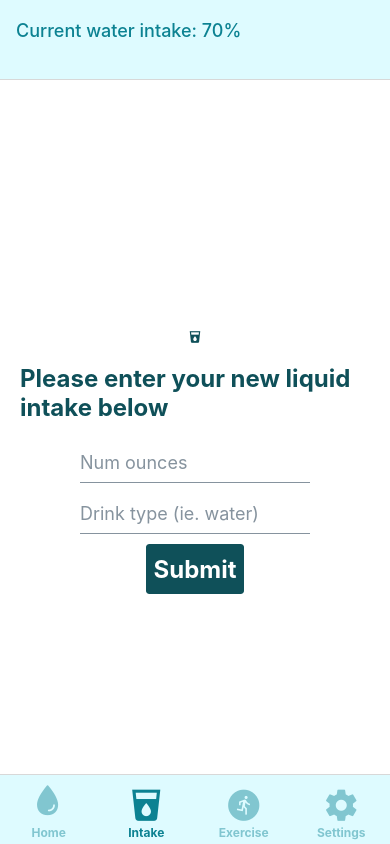
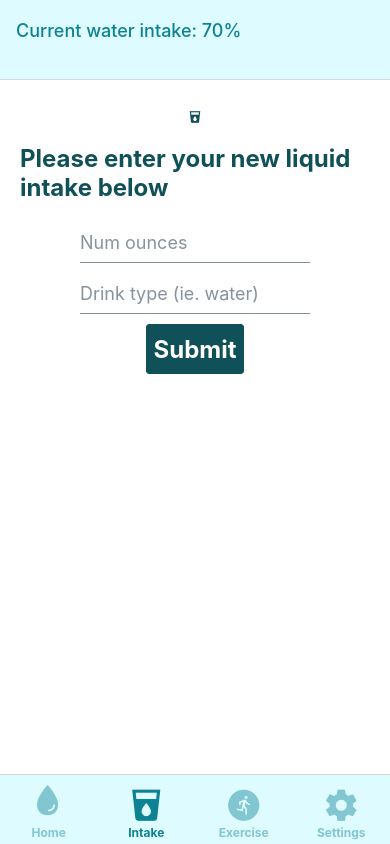
Before and after one commit to richardm213/hydration-helper, a React Native app: screen /Intake in a window 390 px wide. Built offline with nearby package versions, Linux system fonts and the light colour scheme.

Commit message:
Update icon on intake page to have less margin on top

```diff
--- a/components/IntakeTab.js
+++ b/components/IntakeTab.js
@@ -8,7 +8,9 @@ const styles = StyleSheet.create({
     alignItems: 'center',
     backgroundColor: white,
     flex: 1,
-    justifyContent: 'center',
+  },
+  icon: {
+    marginTop: 30,
   },
   input: {
     marginLeft: 70,
```
